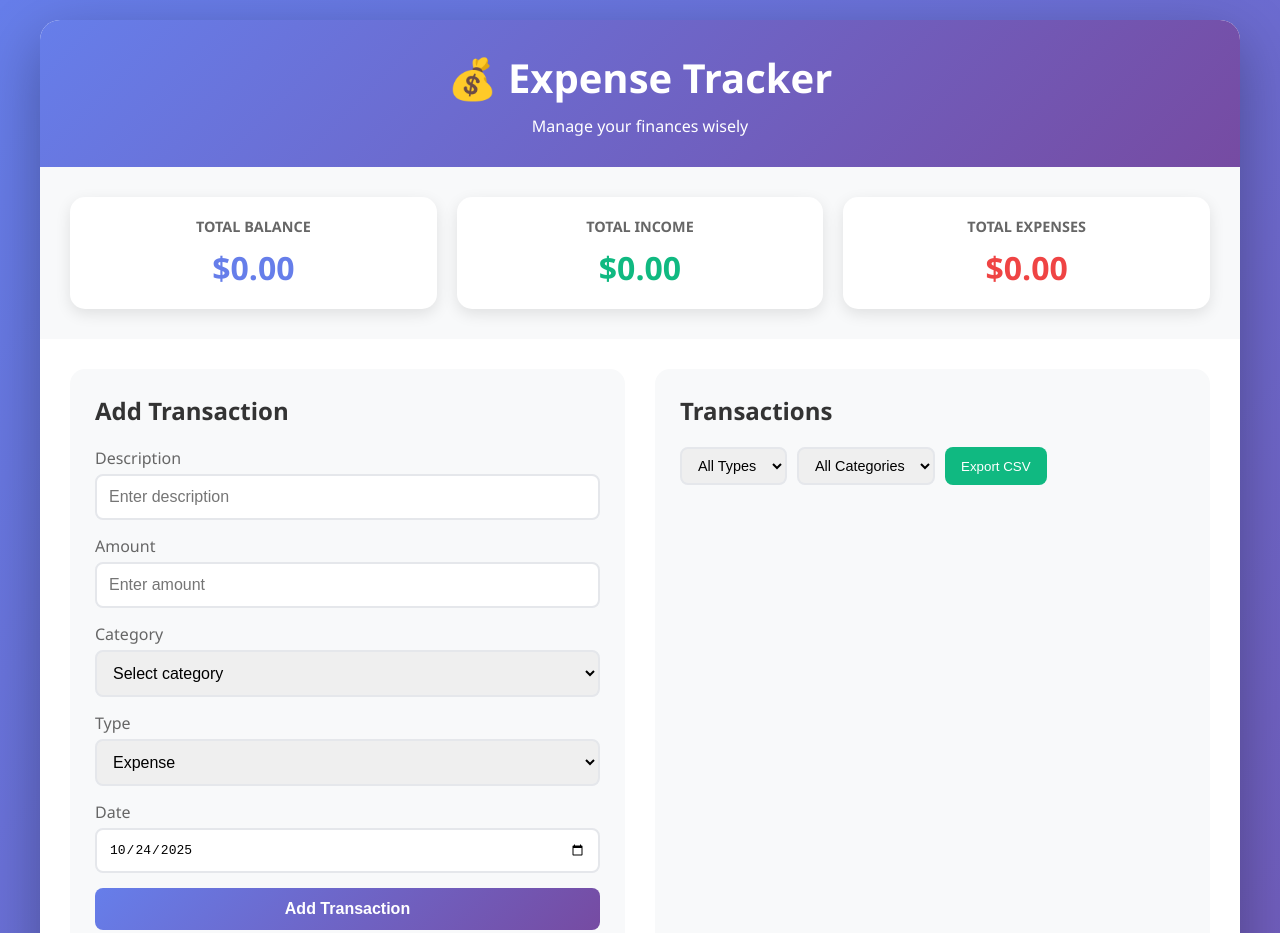
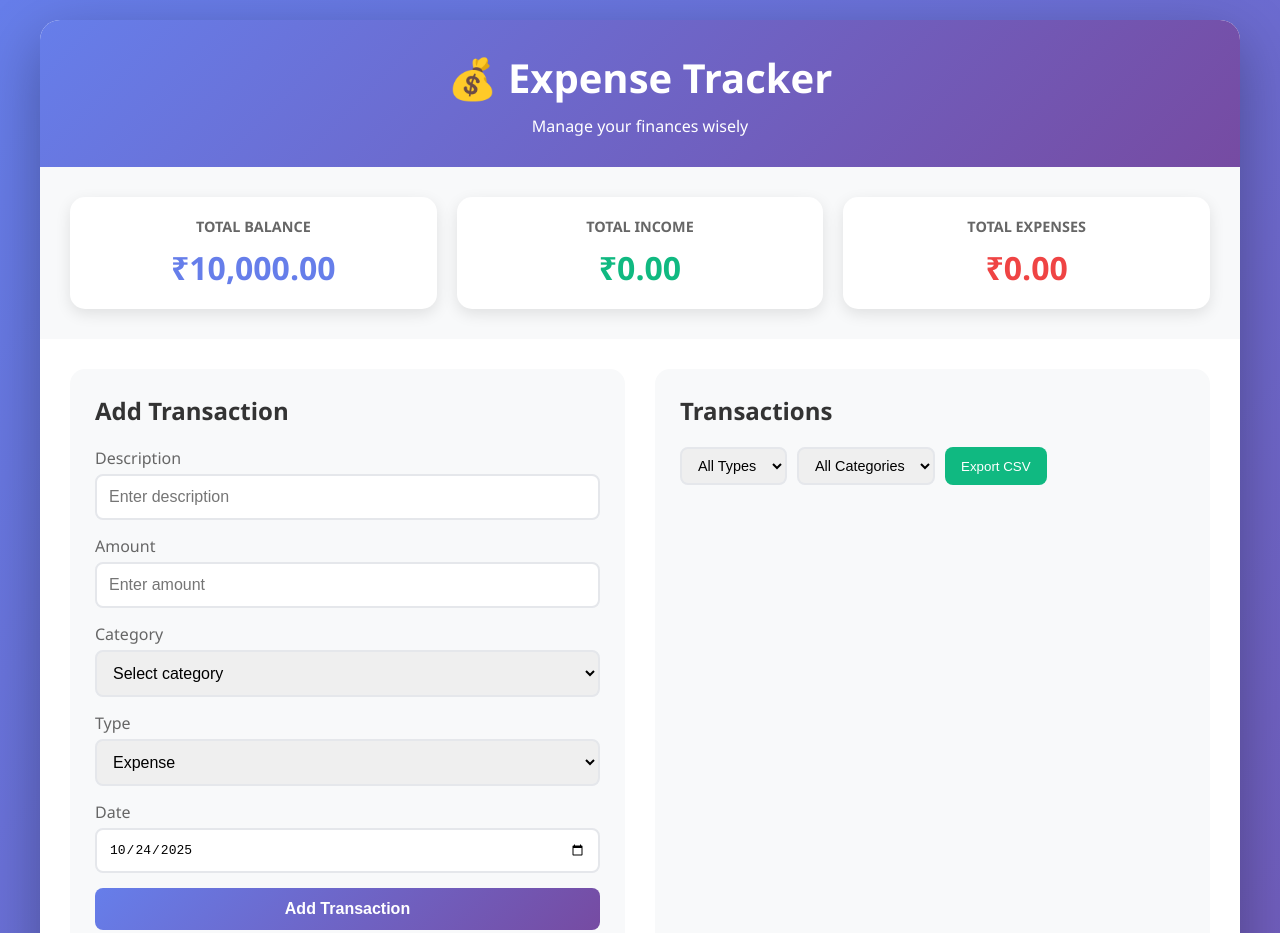
Before and after one commit to coderboom-04/Expense-Tracker, a plain HTML site: page index.html in a window 1280 px wide. Shown: the top 933 px of the page. Drawn offline with nearby package versions, Linux system fonts and the light colour scheme.

Commit message:
Update index.html

```diff
--- a/index.html
+++ b/index.html
@@ -264,15 +264,15 @@
         <div class="balance-section">
             <div class="balance-card total">
                 <h3>Total Balance</h3>
-                <div class="amount" id="totalBalance">₹10000</div>
+                <div class="amount" id="totalBalance">$0.00</div>
             </div>
             <div class="balance-card income">
                 <h3>Total Income</h3>
-                <div class="amount" id="totalIncome">₹0.00</div>
+                <div class="amount" id="totalIncome">$0.00</div>
             </div>
             <div class="balance-card expense">
                 <h3>Total Expenses</h3>
-                <div class="amount" id="totalExpense">₹0.00</div>
+                <div class="amount" id="totalExpense">$0.00</div>
             </div>
         </div>
 
@@ -348,6 +348,7 @@
 
     <script>
     let transactions = JSON.parse(localStorage.getItem('transactions')) || [];
+    let initialBalance = 10000; // Default base balance in ₹
     let chart = null;
 
     document.getElementById('date').valueAsDate = new Date();
@@ -384,6 +385,11 @@
         updateUI();
     }
 
+    function formatRupees(amount) {
+        // Adds ₹ and commas (e.g., ₹12,345.67)
+        return '₹' + amount.toLocaleString('en-IN', { minimumFractionDigits: 2, maximumFractionDigits: 2 });
+    }
+
     function updateUI() {
         const filterType = document.getElementById('filterType').value;
         const filterCategory = document.getElementById('filterCategory').value;
@@ -396,11 +402,11 @@
 
         const income = transactions.filter(t => t.type === 'income').reduce((acc, t) => acc + t.amount, 0);
         const expense = transactions.filter(t => t.type === 'expense').reduce((acc, t) => acc + t.amount, 0);
-            const balance = income - expense;
+        const balance = initialBalance + income - expense;
 
-            document.getElementById('totalBalance').textContent = `$${balance.toFixed(2)}`;
-            document.getElementById('totalIncome').textContent = `$${income.toFixed(2)}`;
-            document.getElementById('totalExpense').textContent = `$${expense.toFixed(2)}`;
+        document.getElementById('totalBalance').textContent = formatRupees(balance);
+        document.getElementById('totalIncome').textContent = formatRupees(income);
+        document.getElementById('totalExpense').textContent = formatRupees(expense);
 
         const transactionsList = document.getElementById('transactionsList');
         transactionsList.innerHTML = '';
@@ -415,7 +421,7 @@
                     <span class="category">${transaction.date}</span>
                 </div>
                 <div class="transaction-amount ${transaction.type}">
-                        ${transaction.type === 'income' ? '+' : '-'}$${transaction.amount.toFixed(2)}
+                    ${transaction.type === 'income' ? '+' : '-'}${formatRupees(transaction.amount)}
                 </div>
                 <button class="delete-btn" onclick="deleteTransaction(${transaction.id})">×</button>
             `;
@@ -459,13 +465,11 @@
             options: {
                 responsive: true,
                 plugins: {
-                        legend: {
-                            position: 'bottom'
-                        },
+                    legend: { position: 'bottom' },
                     tooltip: {
                         callbacks: {
                             label: function(context) {
-                                    return context.label + ': $' + context.parsed.toFixed(2);
+                                return `${context.label}: ₹${context.parsed.toFixed(2)}`;
                             }
                         }
                     }
@@ -475,8 +479,7 @@
     }
 
     function exportToCSV() {
-            let csv = 'Date,Description,Category,Type,Amount\n';
-
+        let csv = 'Date,Description,Category,Type,Amount (₹)\n';
         transactions.forEach(t => {
             csv += `${t.date},${t.description},${t.category},${t.type},${t.amount}\n`;
         });
@@ -491,5 +494,6 @@
 
     updateUI();
 </script>
+
 </body>
 </html>
```
Lines whose indentation alone changed are shown as unchanged.
